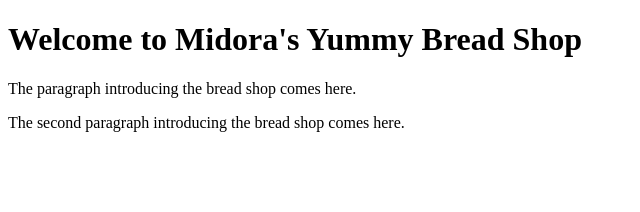
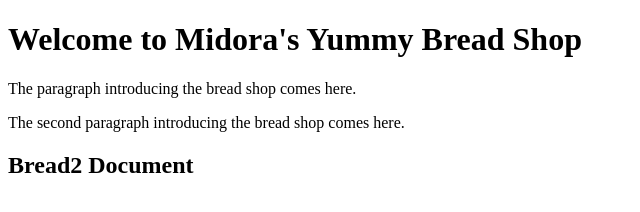
Before and after one commit to midora64/bread, a plain HTML site: page index.html in a window 1280 px wide. Shown: the whole page, without its empty margins (0-640 px from the left). Drawn offline with Linux system fonts and the light colour scheme.

Commit message:
bread2 document

```diff
--- a/index.html
+++ b/index.html
@@ -8,5 +8,6 @@
 <h1>Welcome to Midora's Yummy Bread Shop</h1>
 <p>The paragraph introducing the bread shop comes here.</p>
 <p>The second paragraph introducing the bread shop comes here.</p>
+<h2>Bread2 Document</h2>
 </body>
 </html>
```
